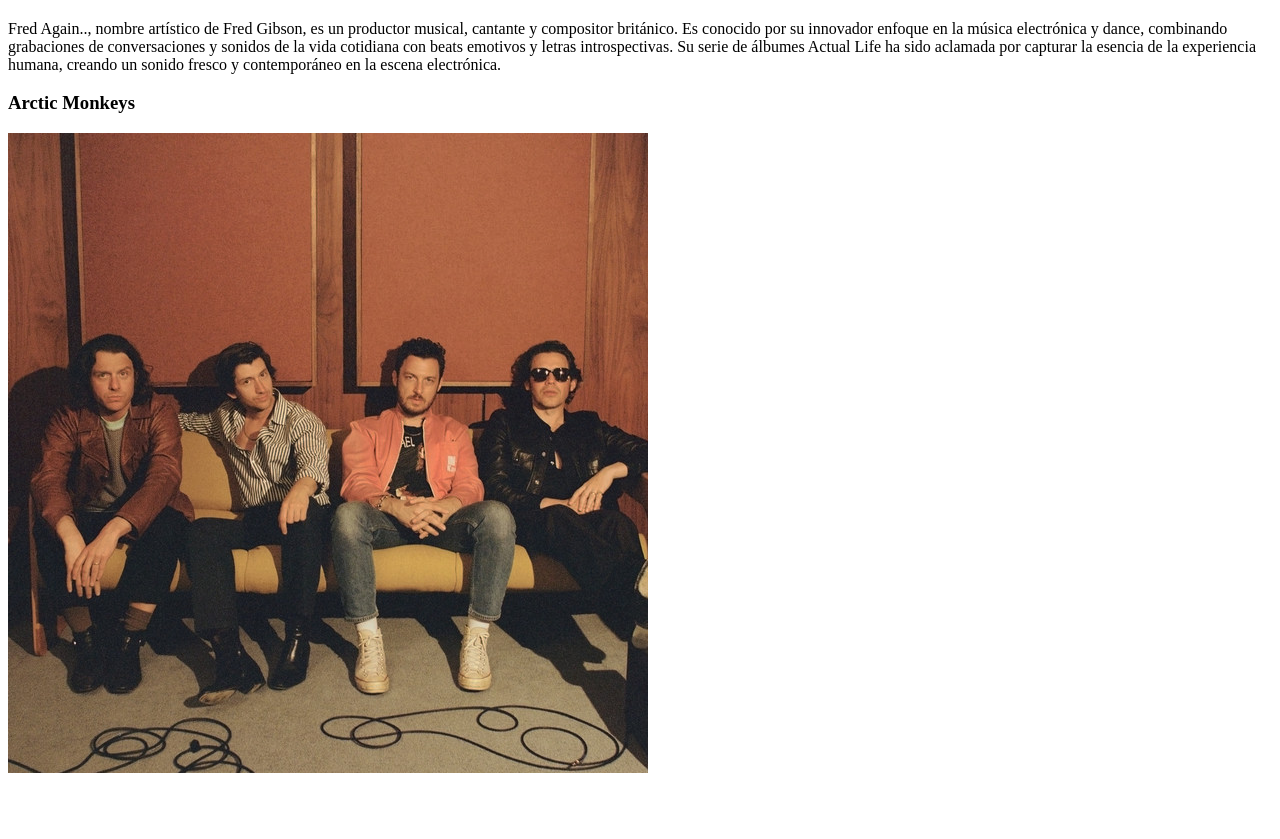
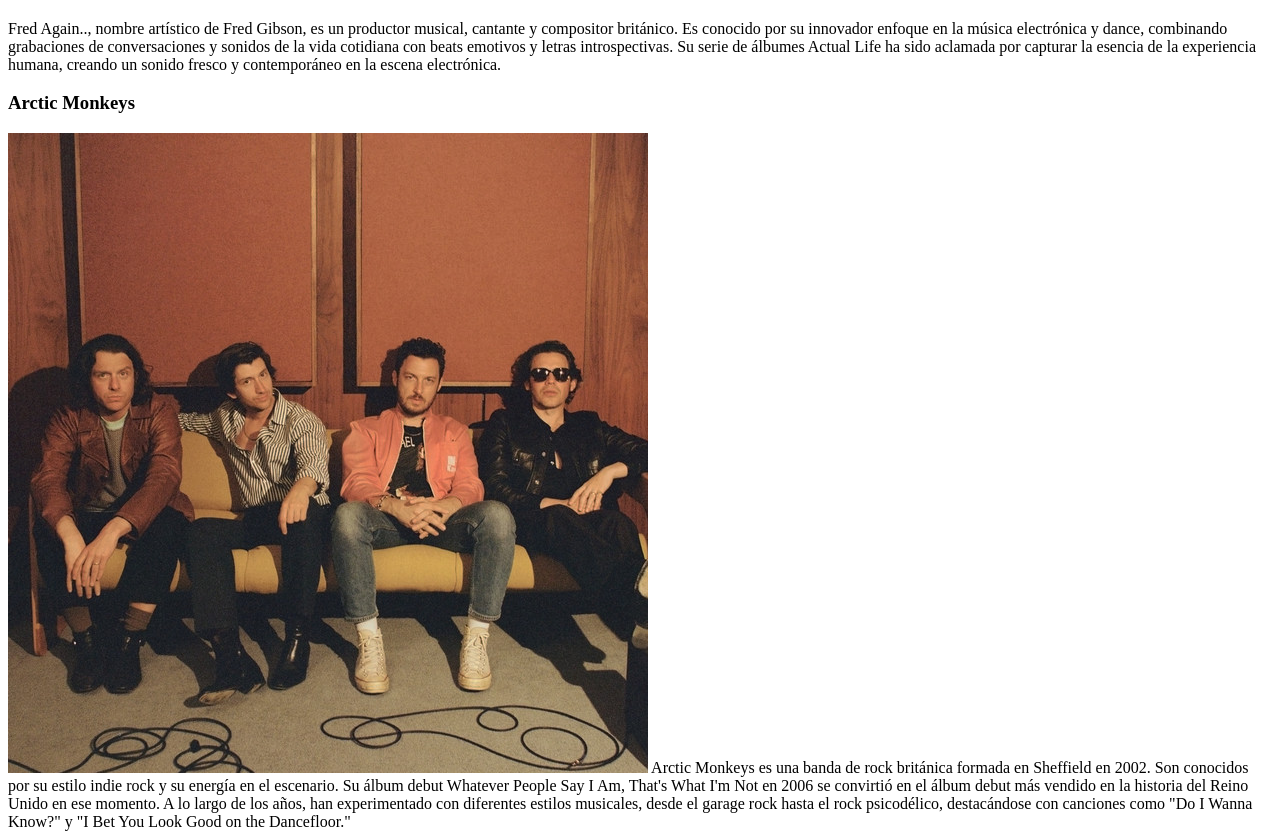
Before and after one commit to leandrolambragno/favorite-artists, a plain HTML site: page index.html in a window 1280 px wide. Shown: the part 3604-4443 px from the top of the page. Before the commit the page ends 4389 px from the top, so only its background shows below. Drawn offline with Linux system fonts and the light colour scheme.

Commit message:
adding artist description

```diff
--- a/index.html
+++ b/index.html
@@ -29,6 +29,7 @@
         <article>
             <h3>Arctic Monkeys</h3>
             <img src="arctic.jfif" alt="Portada 5">
+            Arctic Monkeys es una banda de rock británica formada en Sheffield en 2002. Son conocidos por su estilo indie rock y su energía en el escenario. Su álbum debut Whatever People Say I Am, That's What I'm Not en 2006 se convirtió en el álbum debut más vendido en la historia del Reino Unido en ese momento. A lo largo de los años, han experimentado con diferentes estilos musicales, desde el garage rock hasta el rock psicodélico, destacándose con canciones como "Do I Wanna Know?" y "I Bet You Look Good on the Dancefloor."
         </article>
     </section>
 </body>
```
